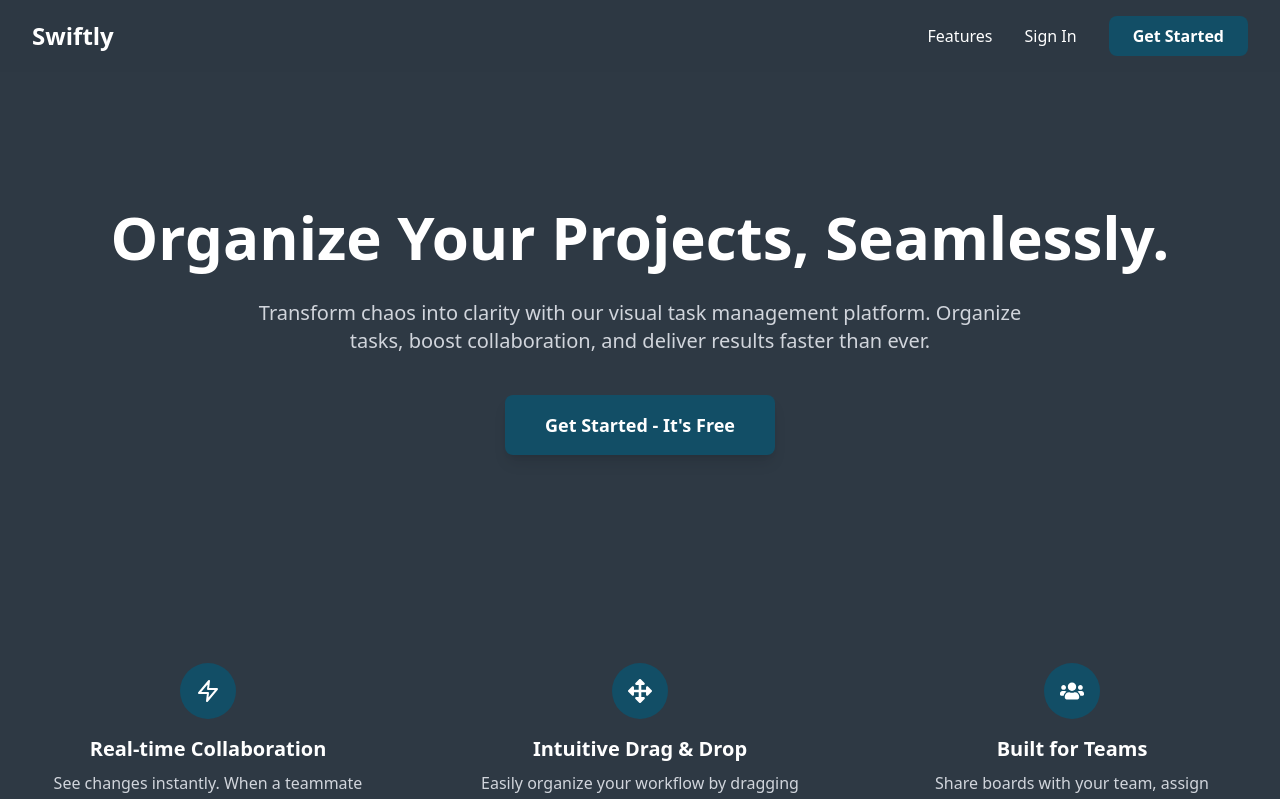
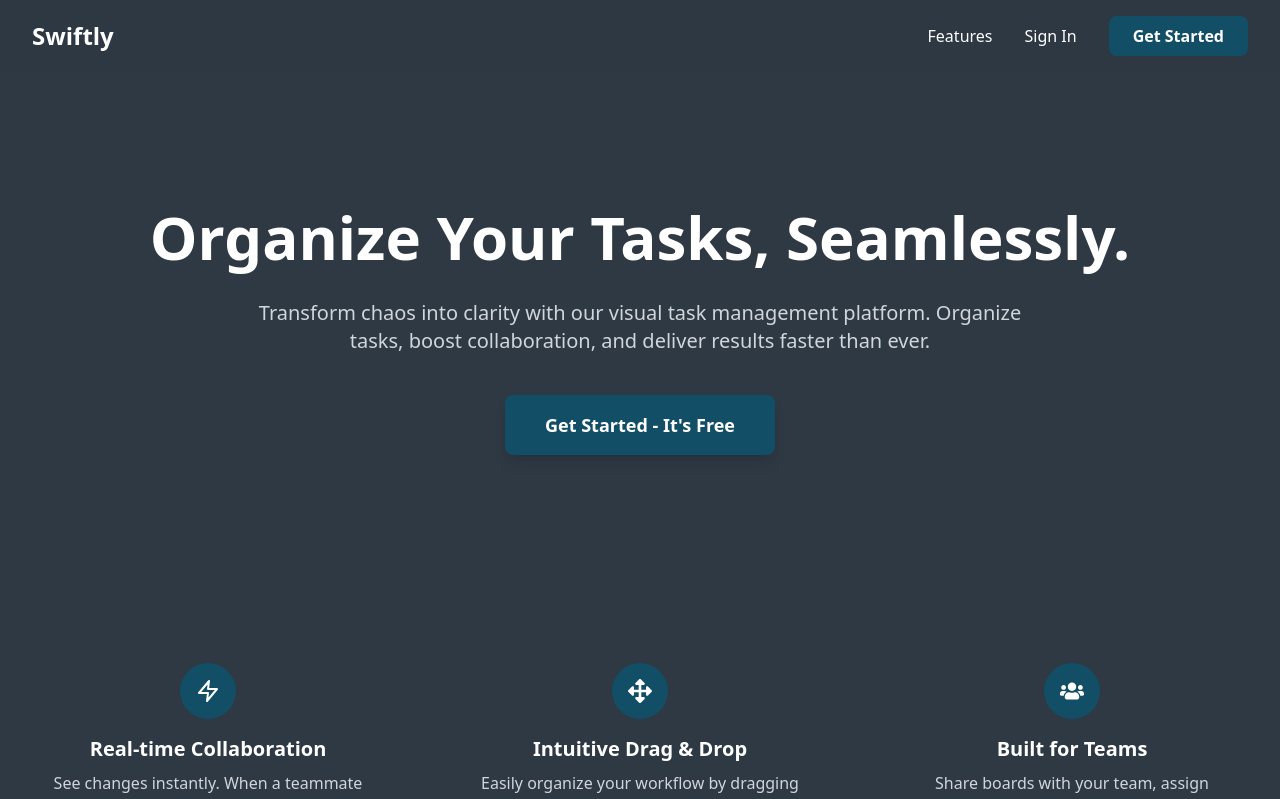
Before and after one commit to amman-k/Swiftly, a React (Vite) app in the folder frontend/: page / in a window 1280 px wide. Shown: the top 799 px of the page. Built offline with nearby package versions, Linux system fonts and the light colour scheme; no server answers.

Commit message:
updated landing page text

```diff
--- a/frontend/src/pages/LandingPage.jsx
+++ b/frontend/src/pages/LandingPage.jsx
@@ -137,7 +137,7 @@ const LandingPage = () => {
             variants={fadeIn} initial="hidden" animate="visible"
             className="text-4xl md:text-6xl font-extrabold leading-tight"
           >
-            Organize Your Projects, Seamlessly.
+            Organize Your Tasks, Seamlessly.
           </motion.h1>
           <motion.p
              variants={fadeIn} initial="hidden" animate="visible" transition={{ delay: 0.2 }}
```
